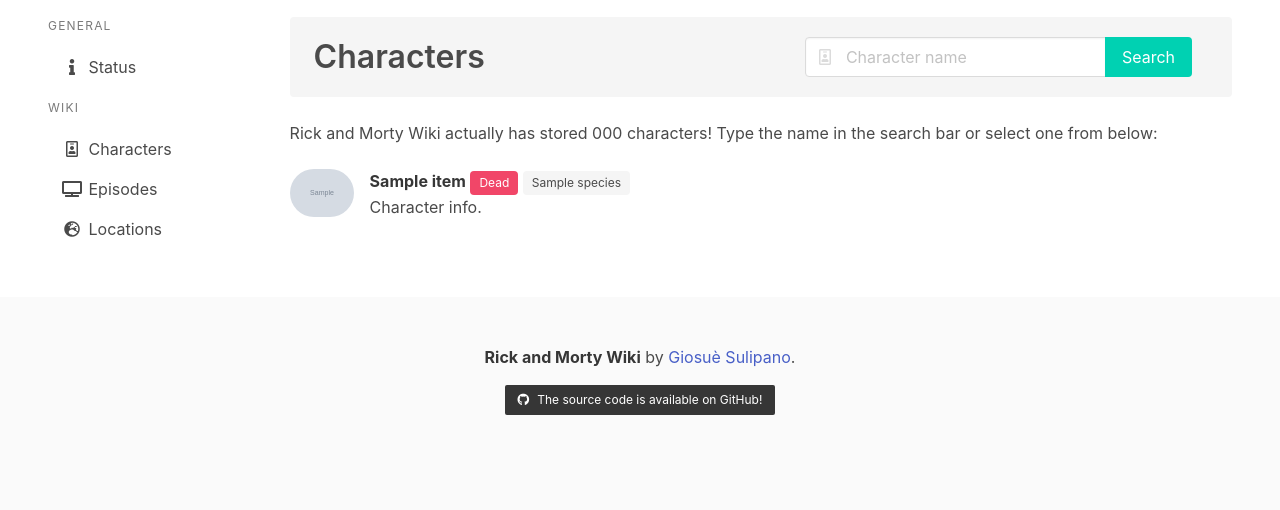
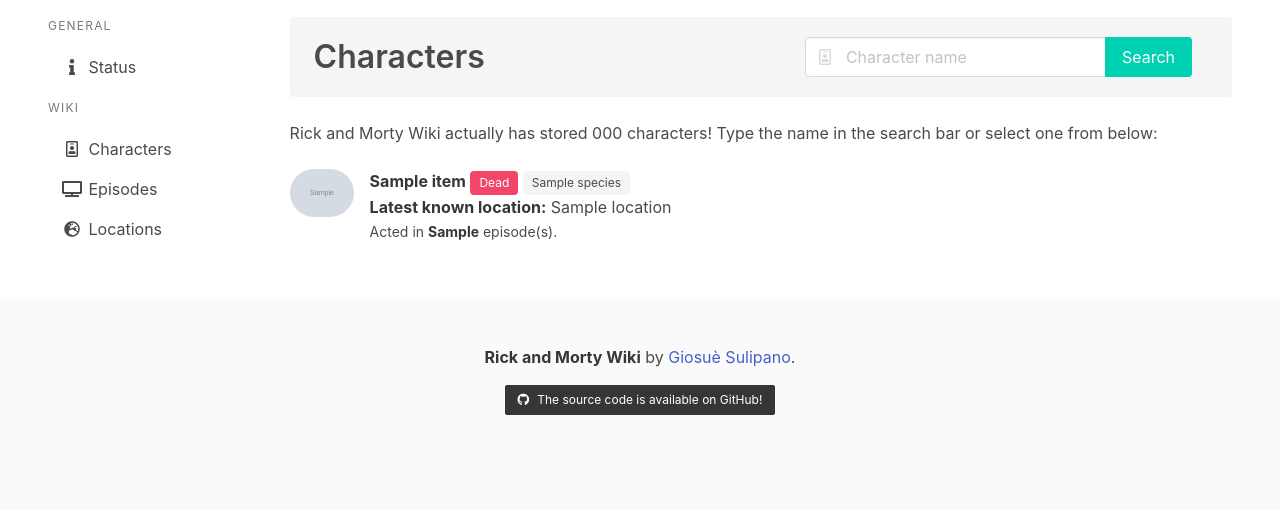
Before and after one commit to imgios/RaM-wiki, a Flask app: template ramwiki/characters/templates/characters/index.html in a window 1280 px wide. Shown: the part 163-673 px from the top of the page. Run offline with Flask 2, Linux system fonts and the light colour scheme; the template is opened without the code that fills it: most values are stand-ins (such as "Sample title", 1, 10 or a date in 2020); grey boxes marked "Sample" are stand-in pictures; some libraries are stand-ins or nearby versions.

Commit message:
Show further character info in characters index

```diff
--- a/ramwiki/characters/__init__.py
+++ b/ramwiki/characters/__init__.py
@@ -25,7 +25,9 @@
             "image": character['image'],
             "name": character['name'],
             "status": character['status'],
-            "species": character['species']
+            "species": character['species'],
+            "location": character['location'],
+            "actedIn": len(character['episode'])
         })
         i+=1
 
--- a/ramwiki/characters/templates/characters/index.html
+++ b/ramwiki/characters/templates/characters/index.html
@@ -52,7 +52,9 @@
 						{% endif %}
 						<span class="tag is-light">{{ item['species'] }}</span>
 						<br>
-						Character info.
+						<strong>Latest known location:</strong> {{ item ['location'] }}
+						<br>
+						<small>Acted in <strong>{{ item ['actedIn'] }}</strong> episode(s).</small>
 					</p>
 				</div>
 			</div>
```
